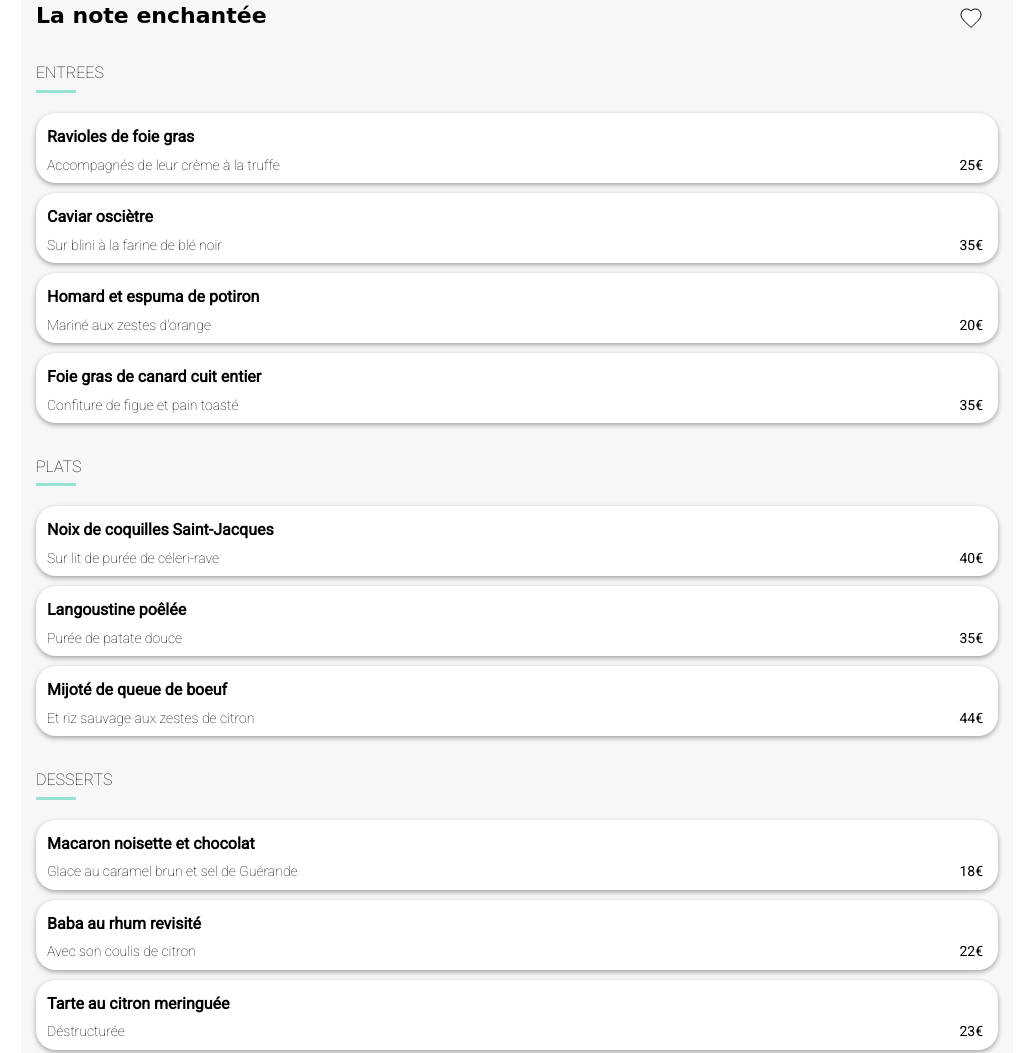
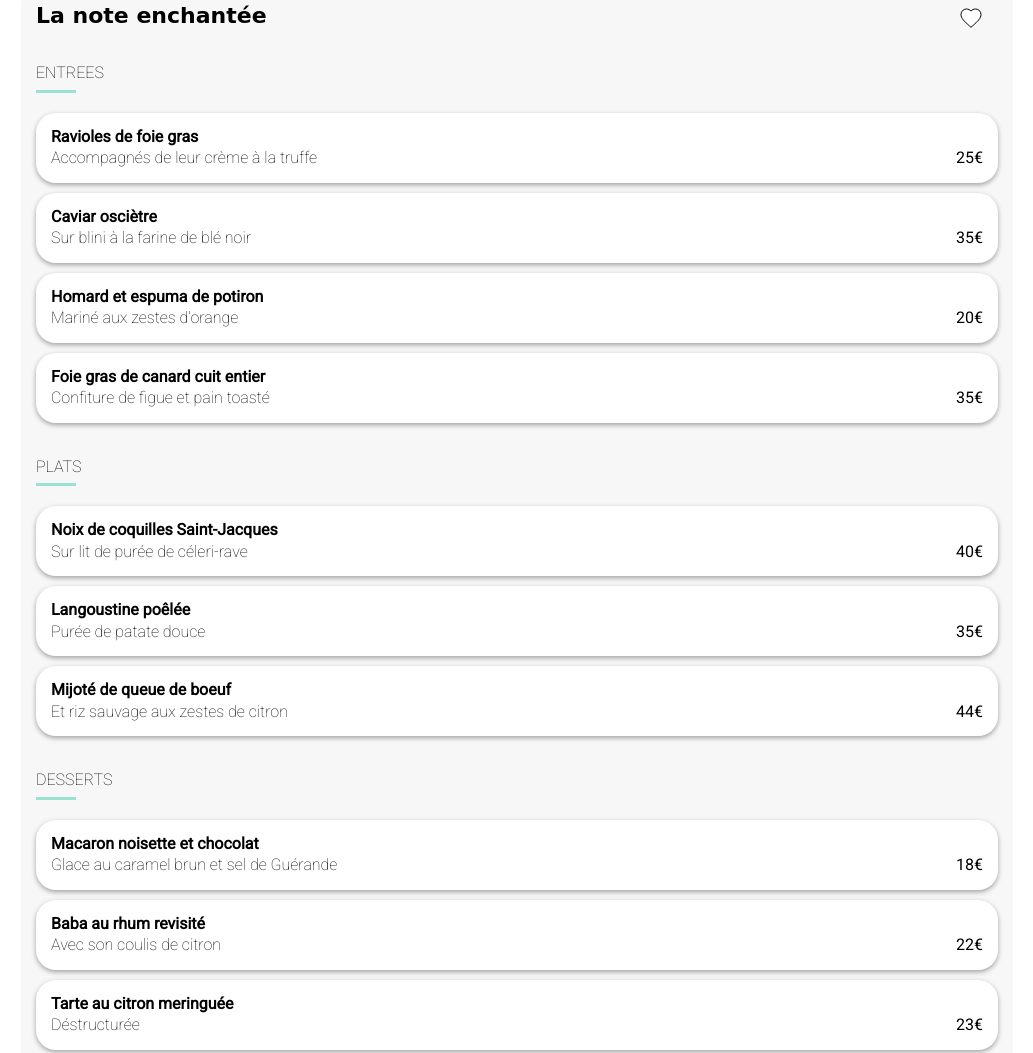
Before and after one commit to Ugo3007/oc_devweb_p3, a website: page src/menu/la_note_enchantee.html in a window 1280 px wide. Shown: the part 335-1388 px from the top of the page, without its empty margins (123-1156 px from the left). Drawn offline with Linux system fonts and the light colour scheme; a web font is replaced by a local one.

Commit message:
🚑️ Fixed overflow ellipsis

```diff
--- a/src/menu/la_note_enchantee.html
+++ b/src/menu/la_note_enchantee.html
@@ -39,52 +39,52 @@
         <h3>ENTREES</h3>
         <div>
 
-            <article class="card">
+            <article class="card_test">
                 <div>
                     <h4>Ravioles de foie gras</h4>
+                    <p>Accompagnés de leur crème à la truffe</p>
+                </div>
                 <div>
-                        <p>Accompagnés de leur crème à la truffe</p>
                     <p>25€</p>
-                    </div>
                 </div>
                 <div>
                     <i class="mdi mdi-check-circle"></i>
                 </div>
             </article>
 
-            <article class="card">
+            <article class="card_test">
                 <div>
                     <h4>Caviar osciètre</h4>
+                    <p>Sur blini à la farine de blé noir</p>
+                </div>
                 <div>
-                        <p>Sur blini à la farine de blé noir</p>
                     <p>35€</p>
-                    </div>
                 </div>
                 <div>
                     <i class="mdi mdi-check-circle"></i>
                 </div>
             </article>
 
-            <article class="card">
+            <article class="card_test">
                 <div>
                     <h4>Homard et espuma de potiron</h4>
+                    <p>Mariné aux zestes d'orange</p>
+                </div>
                 <div>
-                        <p>Mariné aux zestes d'orange</p>
                     <p>20€</p>
-                    </div>
                 </div>
                 <div>
                     <i class="mdi mdi-check-circle"></i>
                 </div>
             </article>
 
-            <article class="card">
+            <article class="card_test">
                 <div>
                     <h4>Foie gras de canard cuit entier</h4>
+                    <p>Confiture de figue et pain toasté</p>
+                </div>
                 <div>
-                        <p>Confiture de figue et pain toasté</p>
                     <p>35€</p>
-                    </div>
                 </div>
                 <div>
                     <i class="mdi mdi-check-circle"></i>
@@ -98,39 +98,39 @@
         <h3>PLATS</h3>
         <div>
 
-            <article class="card">
+            <article class="card_test">
                 <div>
                     <h4>Noix de coquilles Saint-Jacques</h4>
+                    <p>Sur lit de purée de céleri-rave</p>
+                </div>
                 <div>
-                        <p>Sur lit de purée de céleri-rave</p>
                     <p>40€</p>
-                    </div>
                 </div>
                 <div>
                     <i class="mdi mdi-check-circle"></i>
                 </div>
             </article>
 
-            <article class="card">
+            <article class="card_test">
                 <div>
                     <h4>Langoustine poêlée</h4>
+                    <p>Purée de patate douce</p>
+                </div>
                 <div>
-                        <p>Purée de patate douce</p>
                     <p>35€</p>
-                    </div>
                 </div>
                 <div>
                     <i class="mdi mdi-check-circle"></i>
                 </div>
             </article>
 
-            <article class="card">
+            <article class="card_test">
                 <div>
                     <h4>Mijoté de queue de boeuf </h4>
+                    <p>Et riz sauvage aux zestes de citron</p>
+                </div>
                 <div>
-                        <p>Et riz sauvage aux zestes de citron</p>
                     <p>44€</p>
-                    </div>
                 </div>
                 <div>
                     <i class="mdi mdi-check-circle"></i>
@@ -144,39 +144,39 @@
         <h3>DESSERTS</h3>
         <div>
 
-            <article class="card">
+            <article class="card_test">
                 <div>
                     <h4>Macaron noisette et chocolat</h4>
+                    <p>Glace au caramel brun et sel de Guérande</p>
+                </div>
                 <div>
-                        <p>Glace au caramel brun et sel de Guérande</p>
                     <p>18€</p>
-                    </div>
                 </div>
                 <div>
                     <i class="mdi mdi-check-circle"></i>
                 </div>
             </article>
 
-            <article class="card">
+            <article class="card_test">
                 <div>
                     <h4>Baba au rhum revisité </h4>
+                    <p>Avec son coulis de citron</p>
+                </div>
                 <div>
-                        <p>Avec son coulis de citron</p>
                     <p>22€</p>
-                    </div>
                 </div>
                 <div>
                     <i class="mdi mdi-check-circle"></i>
                 </div>
             </article>
 
-            <article class="card">
+            <article class="card_test">
                 <div>
                     <h4>Tarte au citron meringuée </h4>
+                    <p>Déstructurée</p>
+                </div>
                 <div>
-                        <p>Déstructurée</p>
                     <p>23€</p>
-                    </div>
                 </div>
                 <div>
                     <i class="mdi mdi-check-circle"></i>
--- /dev/null
+++ b/src/style/sass/components/_card.scss
@@ -0,0 +1,90 @@
+
+.card_test {
+  box-sizing: border-box;
+  display: flex;
+  justify-content: space-between;
+  border-radius: 20px;
+  min-width: 100%;
+  height: 70px;
+  box-shadow: rgba(0, 0, 0, 0.35) 0 2px 5px;
+  position: relative;
+  top: 100px;
+  background-color: white;
+  overflow: hidden;
+  cursor: pointer;
+  max-width: 100%;
+
+  @include fade-in;
+
+  &:hover {
+    > div:last-of-type {
+      width: 60px;
+
+      @media screen and (min-width: 768px) {
+        width: 10%;
+      }
+
+      > i {
+        transform: rotate(0);
+      }
+    }
+  }
+
+  > div {
+    &:first-of-type {
+      display: flex;
+      flex-direction: column;
+      justify-content: space-between;
+      width: 100%;
+      text-overflow: ellipsis;
+      overflow: hidden;
+      flex: 1;
+      padding: 15px 0 15px 15px;
+
+      > p {
+        font-weight: 100;
+      }
+
+      > h4, p {
+        margin: 0;
+        white-space: nowrap;
+        text-overflow: ellipsis;
+        overflow: hidden;
+      }
+    }
+
+
+    &:nth-of-type(2) {
+      display: flex;
+      justify-content: flex-end;
+      align-items: flex-end;
+      padding: 15px 15px 15px 0;
+
+      > p {
+        margin: 0;
+        padding-left: 5px;
+      }
+    }
+
+    /*Deuxième div (cachée) pour l'animation*/
+    &:last-of-type {
+      transition: width 400ms ease-in-out;
+      width: 0;
+      display: flex;
+      align-items: center;
+      justify-content: center;
+      border-radius: 0 20px 20px 0;
+      background-color: $tertiary-color;
+      color: white;
+      overflow-x: hidden;
+
+
+      > i {
+        transform: rotate(360deg);
+        display: inline-block;
+        transition: transform 500ms ease-in-out;
+        font-size: 20px;
+      }
+    }
+  }
+}
--- a/src/style/sass/components/_heart.scss
+++ b/src/style/sass/components/_heart.scss
@@ -5,7 +5,6 @@
   width: 24px;
   height: 24px;
   cursor: pointer;
-  transition: fill 1s linear;
 
   svg {
     path:hover {
--- a/src/style/sass/components/_loading-spinner.scss
+++ b/src/style/sass/components/_loading-spinner.scss
@@ -27,7 +27,6 @@
   background: rgb(147, 86, 220);
   background: linear-gradient(351deg, rgba(147, 86, 220, 1) 0%, rgba(255, 121, 218, 1) 79%);
   animation: loading-spinner 1.2s cubic-bezier(0, 0.5, 0.5, 1) 2;
-
 }
 
 .loading-spinner div:nth-child(1) {
--- a/src/style/sass/components/_location-section.scss
+++ b/src/style/sass/components/_location-section.scss
@@ -4,6 +4,7 @@
   display: flex;
   justify-content: center;
   padding-right: 16px;
+  margin-top: 64px;
 
   p {
     text-align: center;
--- a/src/style/sass/layouts/_footer.scss
+++ b/src/style/sass/layouts/_footer.scss
@@ -18,6 +18,12 @@
 
     li {
       padding-bottom: 10px;
+
+      &:first-of-type {
+        i {
+          padding-right: 16px;
+        }
+      }
     }
   }
 
@@ -28,18 +34,6 @@
 
   i {
     padding-right: 10px;
-  }
-}
-
-@media screen and (min-width: 500px) {
-  .footer {
-    padding-left: 15%;
-  }
-}
-
-@media screen and (min-width: 600px) {
-  .footer {
-    padding-left: 20%;
   }
 }
 
--- a/src/style/sass/layouts/_menu.scss
+++ b/src/style/sass/layouts/_menu.scss
@@ -1,5 +1,4 @@
 .menu {
-
   box-sizing: border-box;
   position: relative;
   z-index: 0;
@@ -62,90 +61,3 @@
     }
   }
 }
-
-.card {
-  box-sizing: border-box;
-  cursor: pointer;
-  display: flex;
-  justify-content: space-between;
-  border-radius: 20px;
-  min-width: 100%;
-  min-height: 70px;
-  background-color: white;
-  box-shadow: rgba(0, 0, 0, 0.35) 0 2px 5px;
-  position: relative;
-  top: 100px;
-  overflow: hidden;
-
-  @include fade-in;
-
-  &:hover {
-    > div:last-of-type {
-      width: 60px;
-
-      @media screen and (min-width: 768px) {
-        width: 10%;
-      }
-
-      > i {
-        transform: rotate(0);
-      }
-    }
-  }
-
-  > div {
-    &:first-of-type {
-      width: 100%;
-      padding: 15px 15px 10px 11px;
-      display: flex;
-      flex-direction: column;
-      justify-content: space-between;
-
-      h4, p:first-of-type, p:nth-of-type(2) {
-        margin: 0;
-      }
-
-      p:first-of-type {
-        font-weight: 100;
-        overflow: hidden;
-        text-overflow: ellipsis;
-        white-space: nowrap;
-      }
-
-      p:first-of-type, p:nth-of-type(2) {
-        font-size: 14px;
-      }
-
-      p:nth-of-type(2) {
-        padding-left: 5px;
-      }
-
-      > div {
-        display: flex;
-        text-align: center;
-        justify-content: space-between;
-        flex-wrap: wrap;
-      }
-    }
-
-    &:last-of-type {
-      transition: width 400ms ease-in-out;
-      width: 0;
-      display: flex;
-      align-items: center;
-      justify-content: center;
-      border-radius: 0 20px 20px 0;
-      background-color: $tertiary-color;
-      color: white;
-      overflow-x: hidden;
-
-
-      > i {
-        transform: rotate(360deg);
-        display: inline-block;
-        transition: transform 500ms ease-in-out;
-        font-size: 20px;
-      }
-    }
-  }
-}
--- a/src/style/sass/main.scss
+++ b/src/style/sass/main.scss
@@ -5,9 +5,7 @@
 //  Mixins
 @import "utils/fade-in";
 //  Placeholders
-
 // Vendors
-
 // Base
 @import "base/font_style";
 // Composants
@@ -21,11 +19,11 @@
 @import "components/new-tag";
 @import "components/animation_button";
 @import "components/loading-spinner";
+@import "components/card";
 // Layouts
 @import "layouts/header";
 @import "layouts/footer";
 @import "layouts/menu";
 @import "layouts/main";
 // Pages
-
 // Themes
```
Also changed, not shown: src/menu/a_la_francaise.html (+27 -27 lines), src/menu/la_palette_du_gout.html (+27 -27 lines), src/menu/le_delice_des_sens.html (+27 -27 lines), public/css/style.css, 1 other file. Lines whose indentation alone changed are shown as unchanged.
